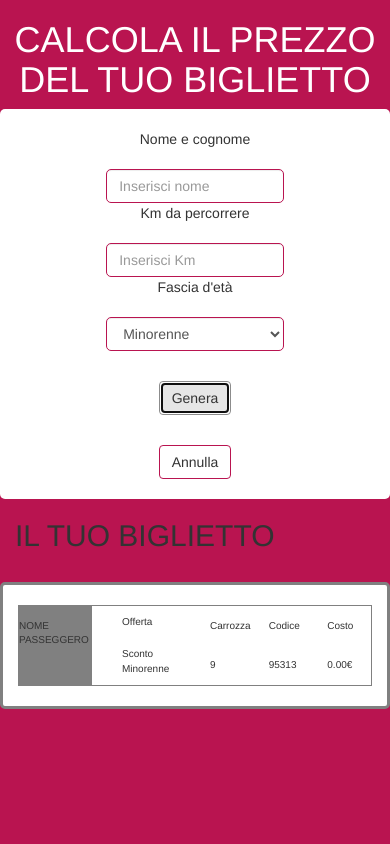
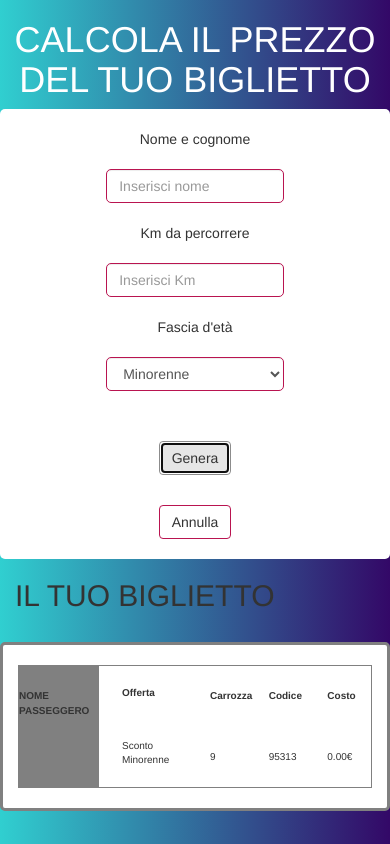
Before and after one commit to SimoneRomiti/js-biglietto-treno-form, a plain HTML site: page index.html in a window 390 px wide. Both pictures are taken after a click on the button "Genera". Drawn offline with nearby package versions, Linux system fonts and the light colour scheme.

Commit message:
Ottimizzazioni

```diff
--- a/css/style.css
+++ b/css/style.css
@@ -1,5 +1,6 @@
 body{
-  background: #B91450;
+  /* background: #B91450; */
+background-image: linear-gradient(to right, #30cfd0 0%, #330867 100%);
 }
 
 header{
@@ -34,7 +35,7 @@ header{
 
 .vanish{
   animation-name: disappear;
-  animation-duration: 1s;
+  animation-duration: 0.5s;
   animation-fill-mode: forwards;
 }
 
@@ -89,6 +90,7 @@ header{
 
 .nome-passeggero{
   background: grey;
+  min-width: 80px;
 }
 
 .flex{
@@ -97,14 +99,33 @@ header{
   justify-content: space-around;
 }
 
+.ticket-title{
+  font-weight: 700;
+}
+
+#passenger{
+  font-size: 20px;
+  font-weight: 700;
+}
+
+
 @media screen and (max-width: 550px) {
 
   .margin{
-    height: 15vh;
+    height: 20vh;
   }
 
   .height{
     font-size: 10px;
   }
+  #passenger{
+    font-size: 14px;
+  }
+}
+
+@media screen and (max-width: 768px) {
+
+  .white input, .white select{
+    margin: 20px auto;
 
 }
--- a/index.html
+++ b/index.html
@@ -63,7 +63,7 @@
         </div>
       </section>
 
-      <section id="ticket" class="vanish">
+      <section id="ticket" class="hidden">
         <div class="container">
           <div class="row">
             <div class="col-xs-12">
@@ -77,7 +77,7 @@
             <div class="col-xs-3 height first">
 
               <div class="nome-passeggero height flex">
-                NOME PASSEGGERO
+                <span class="ticket-title">NOME PASSEGGERO</span>
                 <div id="passenger">
                   prova
                 </div>
@@ -88,7 +88,7 @@
 
             <div class="col-xs-3 height">
               <div class="offerta height flex">
-                Offerta
+                <span class="ticket-title">Offerta</span>
                 <div id="discount">
                   prova
                 </div>
@@ -97,7 +97,7 @@
 
             <div class="col-xs-2 height">
               <div class="carrozza height flex">
-                Carrozza
+                <span class="ticket-title">Carrozza</span>
                 <div id="carriage-number">
                   prova
                 </div>
@@ -106,7 +106,7 @@
 
             <div class="col-xs-2 height">
               <div class="codice height flex">
-                Codice
+                <span class="ticket-title">Codice</span>
                 <div id="code-number">
                   prova
                 </div>
@@ -115,7 +115,7 @@
 
             <div class="col-xs-2 height last">
               <div class="costo height flex">
-                Costo
+                <span class="ticket-title">Costo</span>
                 <div id="price">
                   prova
                 </div>
```
